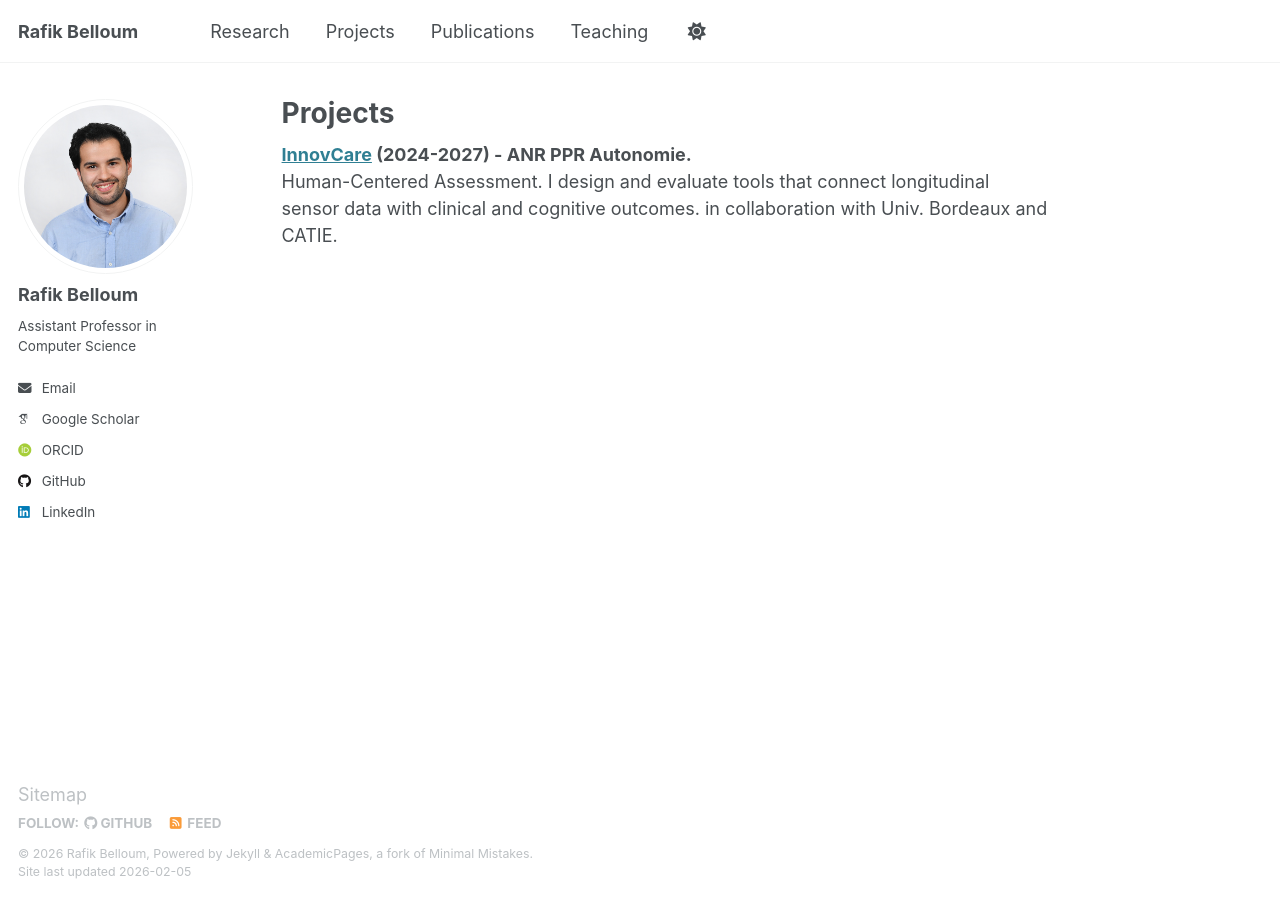
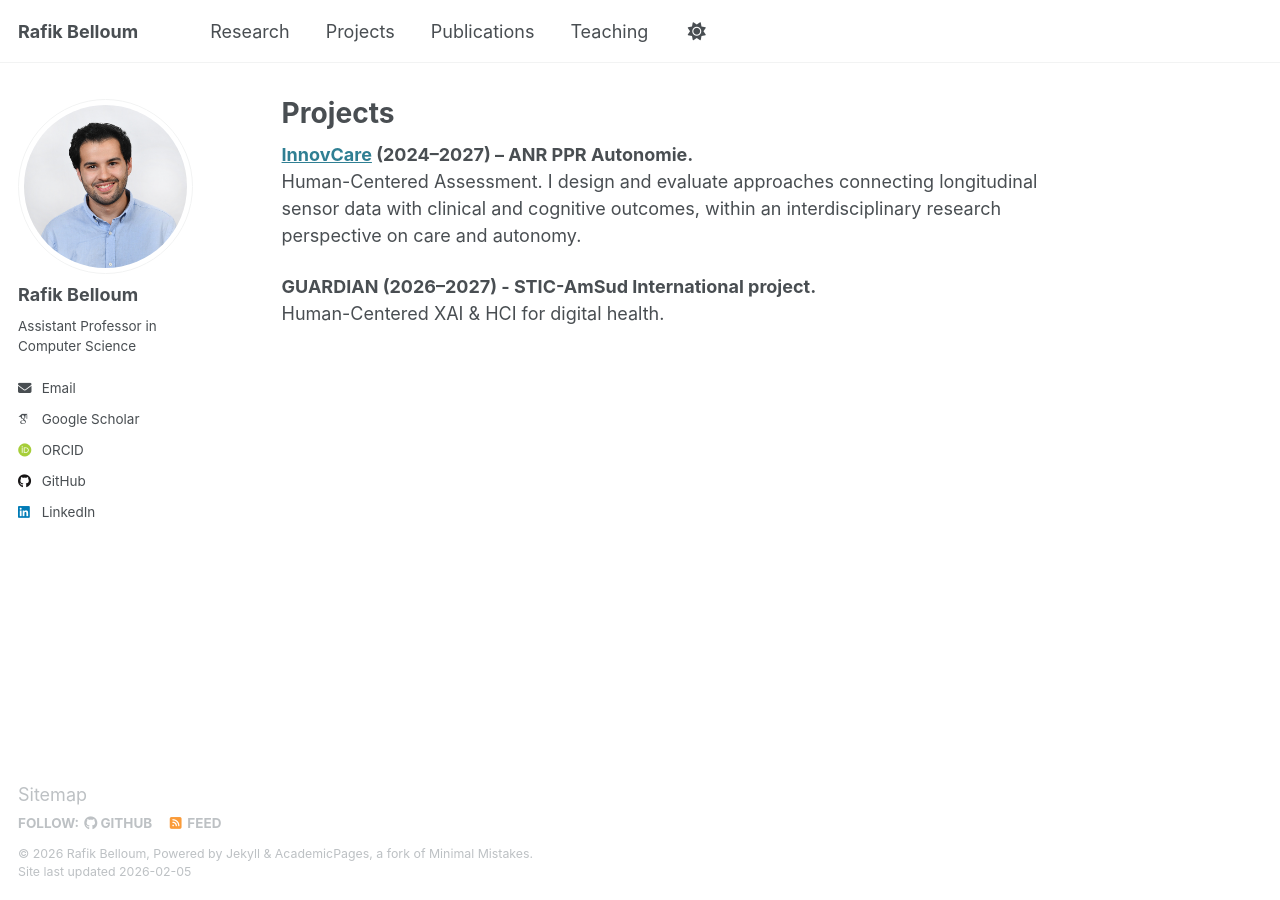
Before and after one commit to rafik-belloum/rafik-belloum.github.io, a Jekyll site: the page built from _pages/projects.md, in a window 1280 px wide. Built offline with Jekyll 4.4.1, drawn with Linux system fonts in a browser that asks for light colours; some web fonts are replaced.

Commit message:
Update projects.md

```diff
--- a/_pages/projects.md
+++ b/_pages/projects.md
@@ -5,5 +5,8 @@ permalink: /projects/
 author_profile: true
 ---
 
-**[InnovCare](https://innovcare.hypotheses.org/) (2024-2027) - ANR PPR Autonomie.**
-Human-Centered Assessment. I design and evaluate tools that connect longitudinal sensor data with clinical and cognitive outcomes. in collaboration with Univ. Bordeaux and CATIE.
+**[InnovCare](https://innovcare.hypotheses.org/) (2024–2027) – ANR PPR Autonomie.**
+Human-Centered Assessment. I design and evaluate approaches connecting longitudinal sensor data with clinical and cognitive outcomes, within an interdisciplinary research perspective on care and autonomy.
+
+**GUARDIAN (2026–2027) - STIC-AmSud International project.**
+Human-Centered XAI & HCI for digital health.
```
